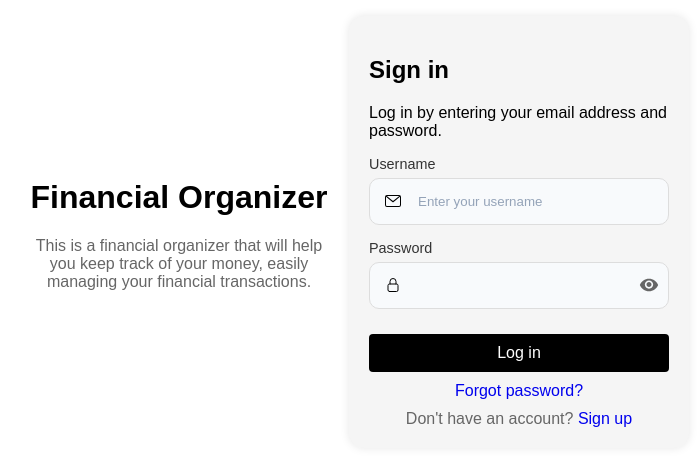
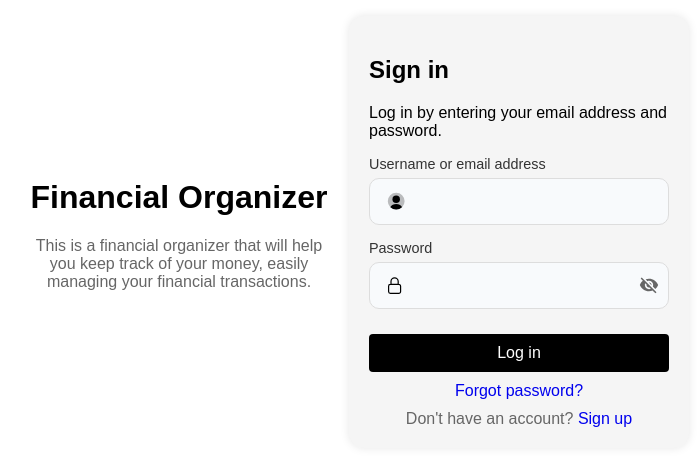
Before and after one commit to arturoglcc/financial_project, a Vue app in the folder frontend/src/: page / in a window 1280 px wide. Shown: the part 176-642 px from the top of the page, without its empty margins (291-991 px from the left). Built offline with nearby package versions, Linux system fonts and the light colour scheme; the HTML template or start-up script is replaced by a standard one.

Commit message:
-Modifications in the login and registration, the icon to enter is modified and thus asks for the email or the username, in addition in both the status of the button to show or hide password is modified.

```diff
--- a/frontend/src/components/Login.vue
+++ b/frontend/src/components/Login.vue
@@ -17,12 +17,14 @@
 
       <form @submit.prevent="handleLogin">
         <div class="input-group">
-          <label for="username">Username</label>
+          <label for="username">Username or email address</label>
           <div class="input-container group">
-            <svg xmlns="http://www.w3.org/2000/svg" width="1em" height="1em" viewBox="0 0 16 16" class="icon">
-              <path fill="currentColor" fill-rule="evenodd" d="M14.95 3.684L8.637 8.912a1 1 0 0 1-1.276 0l-6.31-5.228A1 1 0 0 0 1 4v8a1 1 0 0 0 1 1h12a1 1 0 0 0 1-1V4a1 1 0 0 0-.05-.316M2 2h12a2 2 0 0 1 2 2v8a2 2 0 0 1-2 2H2a2 2 0 0 1-2-2V4a2 2 0 0 1 2-2m-.21 1l5.576 4.603a1 1 0 0 0 1.27.003L14.268 3z"/>
+            <svg xmlns="http://www.w3.org/2000/svg" width="1em" height="1em" viewBox="0 0 24 24" class="icon" id="user">
+              <path fill="currentColor" fill-opacity="0.25" d="M3 12a9 9 0 1 1 18 0a9 9 0 0 1-18 0" />
+              <circle cx="12" cy="10" r="4" fill="currentColor" />
+              <path fill="currentColor" fill-rule="evenodd" d="M18.22 18.246c.06.097.041.22-.04.297A8.97 8.97 0 0 1 12 21a8.97 8.97 0 0 1-6.18-2.457a.24.24 0 0 1-.04-.297C6.942 16.318 9.291 15 12 15s5.057 1.318 6.22 3.246" clip-rule="evenodd" />
             </svg>
-            <input type="text" id="username" v-model="username" required class="input" placeholder="Enter your username"/>
+            <input type="text" id="username" v-model="username" required class="input" />
           </div>
         </div>
         <div class="input-group">
@@ -33,7 +35,7 @@
             </svg>
             <input :type="showPassword ? 'text' : 'password'" id="password" v-model="password" required class="input" />
             <svg class="input-icon clickable" viewBox="0 0 24 24" @click="togglePassword">
-              <path v-if="!showPassword" d="M12 4.5C7 4.5 2.73 7.61 1 12c1.73 4.39 6 7.5 11 7.5s9.27-3.11 11-7.5c-1.73-4.39-6-7.5-11-7.5zm0 12c-2.76 0-5-2.24-5-5s2.24-5 5-5 5 2.24 5 5-2.24 5-5 5zm0-8c-1.66 0-3 1.34-3 3s1.34 3 3 3 3-1.34 3-3-1.34-3-3-3z" />
+              <path v-if="showPassword" d="M12 4.5C7 4.5 2.73 7.61 1 12c1.73 4.39 6 7.5 11 7.5s9.27-3.11 11-7.5c-1.73-4.39-6-7.5-11-7.5zm0 12c-2.76 0-5-2.24-5-5s2.24-5 5-5 5 2.24 5 5-2.24 5-5 5zm0-8c-1.66 0-3 1.34-3 3s1.34 3 3 3 3-1.34 3-3-1.34-3-3-3z" />
               <path v-else d="M12 7c2.76 0 5 2.24 5 5 0 .65-.13 1.26-.36 1.83l2.92 2.92c1.51-1.26 2.7-2.89 3.43-4.75-1.73-4.39-6-7.5-11-7.5-1.4 0-2.74.25-3.98.7l2.16 2.16C10.74 7.13 11.35 7 12 7zM2 4.27l2.28 2.28.46.46C3.08 8.3 1.78 10.02 1 12c1.73 4.39 6 7.5 11 7.5 1.55 0 3.03-.3 4.38-.84l.42.42L19.73 22 21 20.73 3.27 3 2 4.27zM7.53 9.8l1.55 1.55c-.05.21-.08.43-.08.65 0 1.66 1.34 3 3 3 .22 0 .44-.03.65-.08l1.55 1.55c-.67.33-1.41.53-2.2.53-2.76 0-5-2.24-5-5 0-.79.2-1.53.53-2.2zm4.31-.78l3.15 3.15.02-.16c0-1.66-1.34-3-3-3l-.17.01z" />
             </svg>
           </div>
@@ -181,8 +183,13 @@ export default {
   position: absolute;
   left: 1rem;
   fill: none;
-  width: 1rem;
-  height: 1rem;
+  width: 1.2rem;
+  height: 1.2rem;
+}
+
+#user {
+  width: 1.4rem;
+  height: 1.4rem;
 }
 
 .input-icon {
--- a/frontend/src/components/SignUp.vue
+++ b/frontend/src/components/SignUp.vue
@@ -40,8 +40,8 @@
               <path d="M16.5 10.5V6.75a4.5 4.5 0 10-9 0v3.75m-.75 11.25h10.5a2.25 2.25 0 002.25-2.25v-6.75a2.25 2.25 0 00-2.25-2.25H6.75a2.25 2.25 0 00-2.25 2.25v6.75a2.25 2.25 0 002.25 2.25z" stroke-linejoin="round" stroke-linecap="round"></path>
             </svg>
             <input :type="showPassword ? 'text' : 'password'" id="password" v-model="password" required class="input" />
-            <svg class="input-icon clickable" viewBox="0 0 24 24" @click="hidePassword">
-              <path v-if="!showPassword" d="M12 4.5C7 4.5 2.73 7.61 1 12c1.73 4.39 6 7.5 11 7.5s9.27-3.11 11-7.5c-1.73-4.39-6-7.5-11-7.5zm0 12c-2.76 0-5-2.24-5-5s2.24-5 5-5 5 2.24 5 5-2.24 5-5 5zm0-8c-1.66 0-3 1.34-3 3s1.34 3 3 3 3-1.34 3-3-1.34-3-3-3z" />
+            <svg class="input-icon clickable" viewBox="0 0 24 24" @click="togglePassword">
+              <path v-if="showPassword" d="M12 4.5C7 4.5 2.73 7.61 1 12c1.73 4.39 6 7.5 11 7.5s9.27-3.11 11-7.5c-1.73-4.39-6-7.5-11-7.5zm0 12c-2.76 0-5-2.24-5-5s2.24-5 5-5 5 2.24 5 5-2.24 5-5 5zm0-8c-1.66 0-3 1.34-3 3s1.34 3 3 3 3-1.34 3-3-1.34-3-3-3z" />
               <path v-else d="M12 7c2.76 0 5 2.24 5 5 0 .65-.13 1.26-.36 1.83l2.92 2.92c1.51-1.26 2.7-2.89 3.43-4.75-1.73-4.39-6-7.5-11-7.5-1.4 0-2.74.25-3.98.7l2.16 2.16C10.74 7.13 11.35 7 12 7zM2 4.27l2.28 2.28.46.46C3.08 8.3 1.78 10.02 1 12c1.73 4.39 6 7.5 11 7.5 1.55 0 3.03-.3 4.38-.84l.42.42L19.73 22 21 20.73 3.27 3 2 4.27zM7.53 9.8l1.55 1.55c-.05.21-.08.43-.08.65 0 1.66 1.34 3 3 3 .22 0 .44-.03.65-.08l1.55 1.55c-.67.33-1.41.53-2.2.53-2.76 0-5-2.24-5-5 0-.79.2-1.53.53-2.2zm4.31-.78l3.15 3.15.02-.16c0-1.66-1.34-3-3-3l-.17.01z" />
             </svg>
           </div>
@@ -53,8 +53,8 @@
               <path d="M16.5 10.5V6.75a4.5 4.5 0 10-9 0v3.75m-.75 11.25h10.5a2.25 2.25 0 002.25-2.25v-6.75a2.25 2.25 0 00-2.25-2.25H6.75a2.25 2.25 0 00-2.25 2.25v6.75a2.25 2.25 0 002.25 2.25z" stroke-linejoin="round" stroke-linecap="round"></path>
             </svg>
             <input :type="showPassword2 ? 'text' : 'password'" id="confirm-password" v-model="confirmPassword" required class="input" />
-            <svg class="input-icon clickable" viewBox="0 0 24 24" @click="hideConfirmPassword">
-              <path v-if="!showPassword2" d="M12 4.5C7 4.5 2.73 7.61 1 12c1.73 4.39 6 7.5 11 7.5s9.27-3.11 11-7.5c-1.73-4.39-6-7.5-11-7.5zm0 12c-2.76 0-5-2.24-5-5s2.24-5 5-5 5 2.24 5 5-2.24 5-5 5zm0-8c-1.66 0-3 1.34-3 3s1.34 3 3 3 3-1.34 3-3-1.34-3-3-3z" />
+            <svg class="input-icon clickable" viewBox="0 0 24 24" @click="toggleConfirmPassword">
+              <path v-if="showPassword2" d="M12 4.5C7 4.5 2.73 7.61 1 12c1.73 4.39 6 7.5 11 7.5s9.27-3.11 11-7.5c-1.73-4.39-6-7.5-11-7.5zm0 12c-2.76 0-5-2.24-5-5s2.24-5 5-5 5 2.24 5 5-2.24 5-5 5zm0-8c-1.66 0-3 1.34-3 3s1.34 3 3 3 3-1.34 3-3-1.34-3-3-3z" />
               <path v-else d="M12 7c2.76 0 5 2.24 5 5 0 .65-.13 1.26-.36 1.83l2.92 2.92c1.51-1.26 2.7-2.89 3.43-4.75-1.73-4.39-6-7.5-11-7.5-1.4 0-2.74.25-3.98.7l2.16 2.16C10.74 7.13 11.35 7 12 7zM2 4.27l2.28 2.28.46.46C3.08 8.3 1.78 10.02 1 12c1.73 4.39 6 7.5 11 7.5 1.55 0 3.03-.3 4.38-.84l.42.42L19.73 22 21 20.73 3.27 3 2 4.27zM7.53 9.8l1.55 1.55c-.05.21-.08.43-.08.65 0 1.66 1.34 3 3 3 .22 0 .44-.03.65-.08l1.55 1.55c-.67.33-1.41.53-2.2.53-2.76 0-5-2.24-5-5 0-.79.2-1.53.53-2.2zm4.31-.78l3.15 3.15.02-.16c0-1.66-1.34-3-3-3l-.17.01z" />
             </svg>
           </div>
@@ -122,11 +122,11 @@ export default {
       }
     },
 
-    hidePassword() {
+    togglePassword() {
       this.showPassword = !this.showPassword;
     },
 
-    hideConfirmPassword() {
+    toggleConfirmPassword() {
       this.showPassword2 = !this.showPassword2;
     }
   }
```
